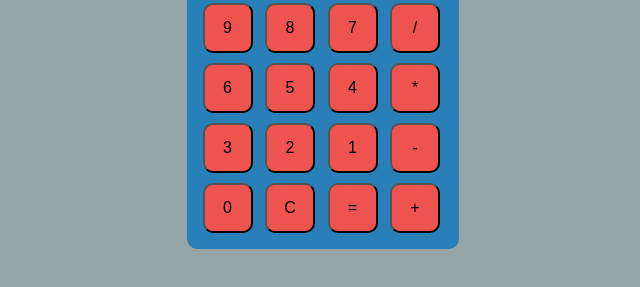
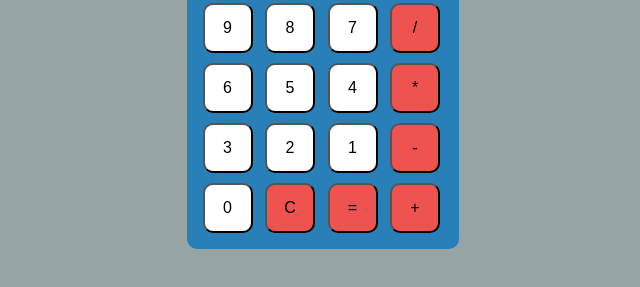
Before and after one commit to jordanbudi/javascript-html-calculator, a plain HTML site: page index.html in a window 1280 px wide. Shown: the part 247-534 px from the top of the page, without its empty margins (321-961 px from the left). Drawn offline with nearby package versions, Linux system fonts and the light colour scheme.

Commit message:
added some more color

```diff
--- a/index.html
+++ b/index.html
@@ -16,25 +16,25 @@
                     <td colspan="4"><div id="calculator-brand">TI-BUDI</div></td>
                 </tr>
                 <tr>
-                    <td><input type="button" value="9" onclick="display(9)"/></td>
-                    <td><input type="button" value="8" onclick="display(8)"/></td>
-                    <td><input type="button" value="7" onclick="display(7)"/></td>
+                    <td><input class="white-button" type="button" value="9" onclick="display(9)"/></td>
+                    <td><input class="white-button" type="button" value="8" onclick="display(8)"/></td>
+                    <td><input class="white-button" type="button" value="7" onclick="display(7)"/></td>
                     <td><input type="button" value="/" onclick="display('/')"/></td>
                 </tr>
                 <tr>
-                    <td><input type="button" value="6" onclick="display(6)"/></td>
-                    <td><input type="button" value="5" onclick="display(5)"/></td>
-                    <td><input type="button" value="4" onclick="display(4)"/></td>
+                    <td><input class="white-button" type="button" value="6" onclick="display(6)"/></td>
+                    <td><input class="white-button" type="button" value="5" onclick="display(5)"/></td>
+                    <td><input class="white-button" type="button" value="4" onclick="display(4)"/></td>
                     <td><input type="button" value="*" onclick="display('*')"/></td>
                 </tr>
                 <tr>
-                    <td><input type="button" value="3" onclick="display(3)"/></td>
-                    <td><input type="button" value="2" onclick="display(2)"/></td>
-                    <td><input type="button" value="1" onclick="display(1)"/></td>
+                    <td><input class="white-button" type="button" value="3" onclick="display(3)"/></td>
+                    <td><input class="white-button" type="button" value="2" onclick="display(2)"/></td>
+                    <td><input class="white-button" type="button" value="1" onclick="display(1)"/></td>
                     <td><input type="button" value="-" onclick="display('-')"/></td>
                 </tr>
                 <tr>
-                    <td><input type="button" value="0" onclick="display(0)"/></td>
+                    <td><input class="white-button" type="button" value="0" onclick="display(0)"/></td>
                     <td><input type="button" value="C" onclick="clearDisplay()"/></td>
                     <td><input type="button" value="=" onclick="calculate()"/></td>
                     <td><input type="button" value="+" onclick="display('+')"/></td>
--- a/style.css
+++ b/style.css
@@ -48,3 +48,7 @@ input[type=button]{
     border-radius: 10px;
     margin: 3px;
 }
+
+.white-button{
+    background-color: white !important;
+}
```
